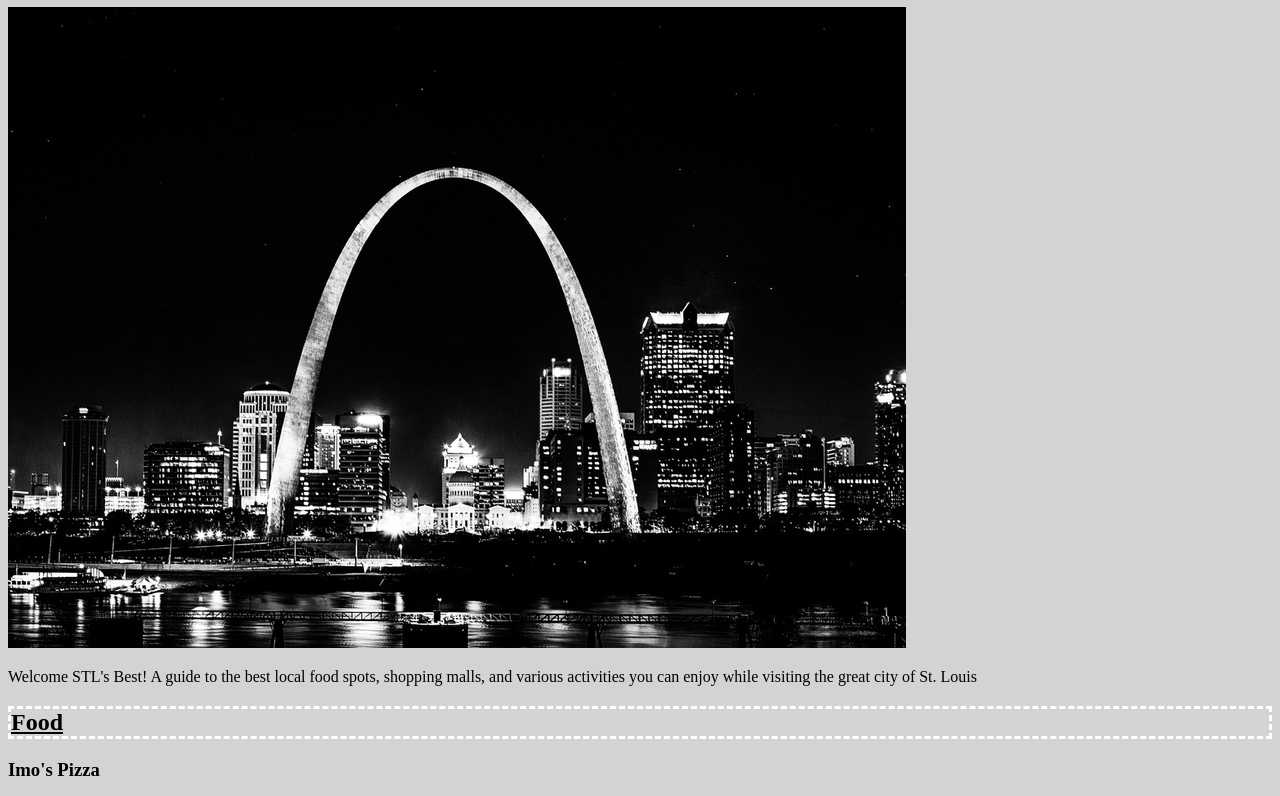
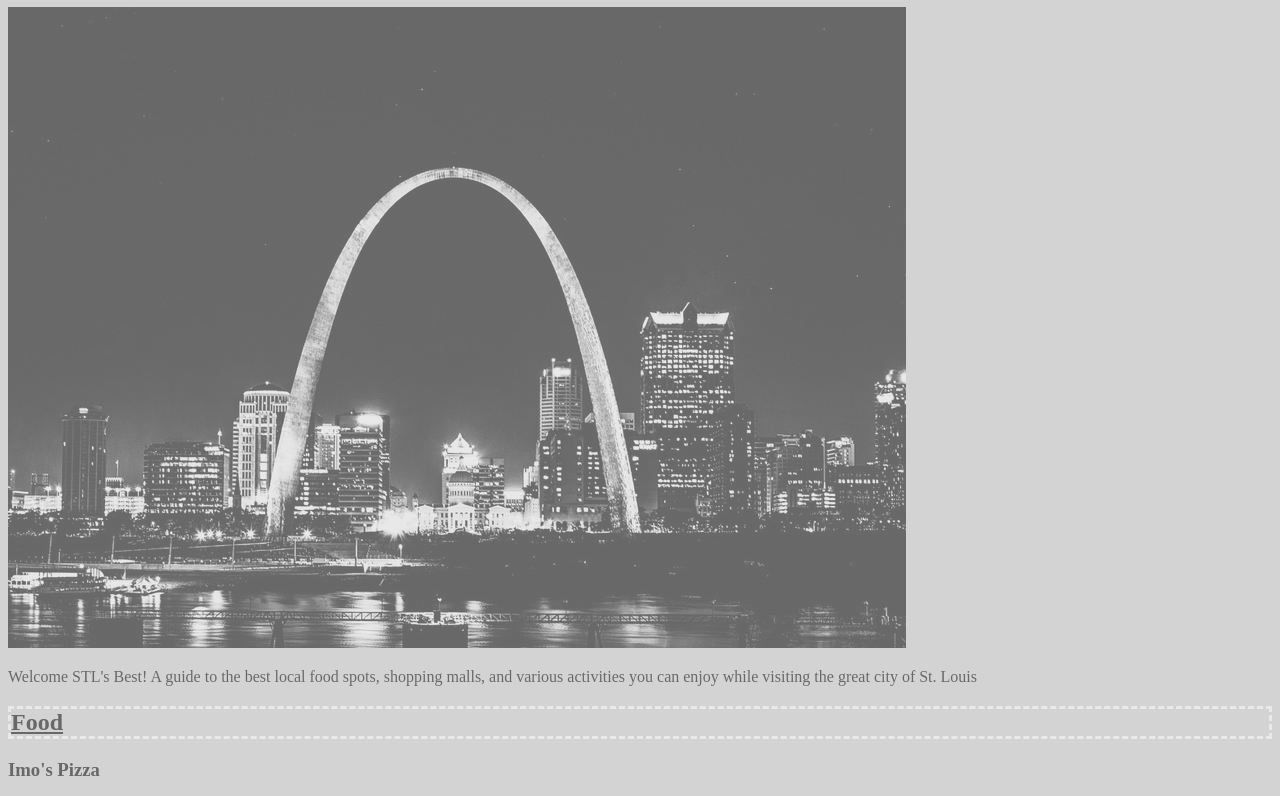
Before and after one commit to jjefferson91/mywebsite, a plain HTML site: page index.html in a window 1280 px wide. Shown: the part 73-869 px from the top of the page. Drawn offline with Linux system fonts and the light colour scheme.

Commit message:
changing opacity

```diff
--- a/cssStyles/fontchanges.css
+++ b/cssStyles/fontchanges.css
@@ -1,6 +1,8 @@
 body {
     font-family: 'Times New Roman', Times, serif;
-    background-color: lightgrey;}
+    background-color: lightgrey;
+    opacity: 0.5;
+}
 
 h1 {
     color: white;
```
